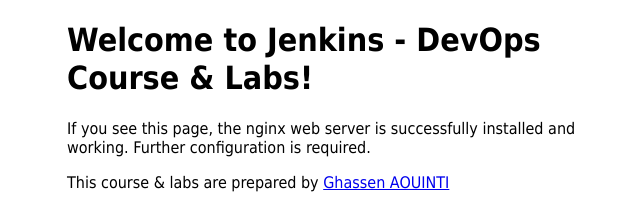
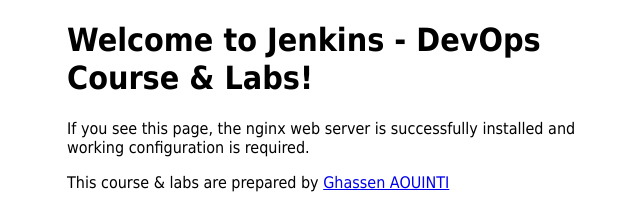
Before and after one commit to ajmi52/docker-jenkins-integration-lab, a plain HTML site: page index.html in a window 1280 px wide. Shown: the top 208 px of the page, without its empty margins (293-933 px from the left). Drawn offline with Linux system fonts and the light colour scheme.

Commit message:
second commit

```diff
--- a/index.html
+++ b/index.html
@@ -13,7 +13,7 @@
 <body>
 <h1>Welcome to Jenkins - DevOps Course & Labs!</h1>
 <p>If you see this page, the nginx web server is successfully installed and
-working. Further configuration is required.</p>
+working configuration is required.</p>
 <p>This course & labs are prepared by <a href="https://www.linkedin.com/in/ghassenaouinti/" target="_blank">Ghassen AOUINTI</a></p>
 <p>mail : <a href="mailto:ghassen.aouinti@gmail.com">ghassen.aouinti@gmail.com</a></p>
 
```
